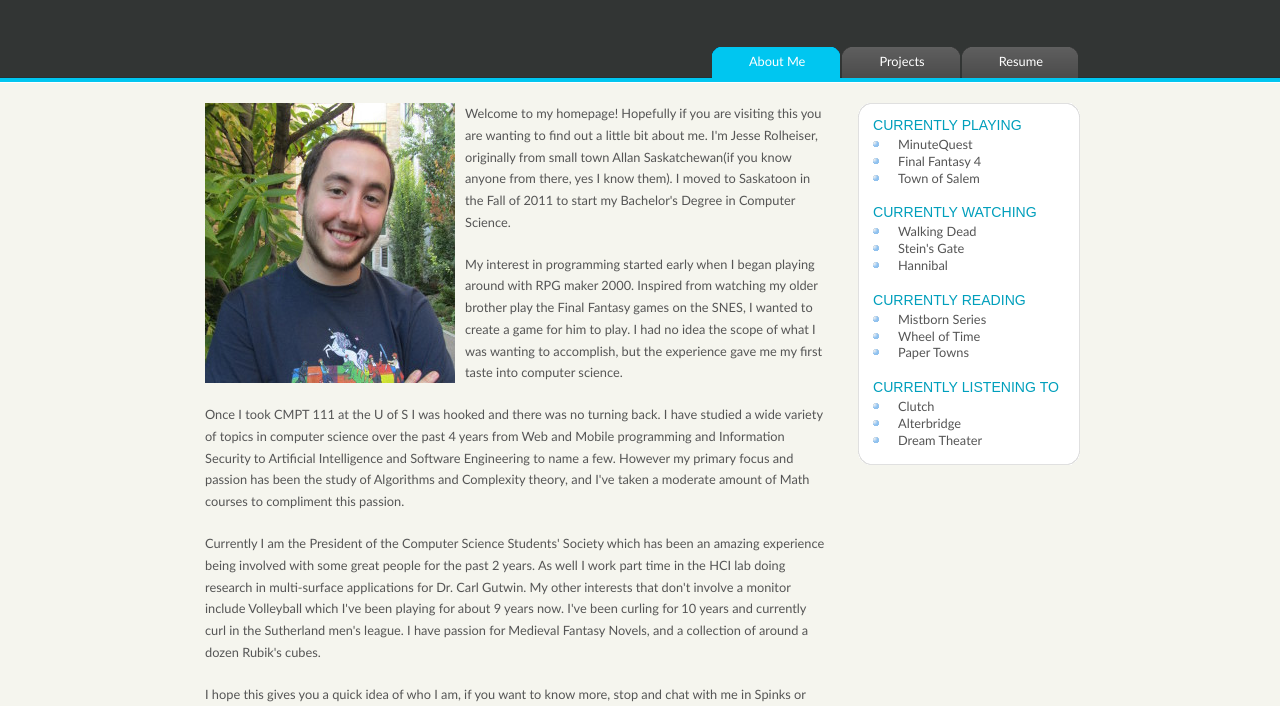
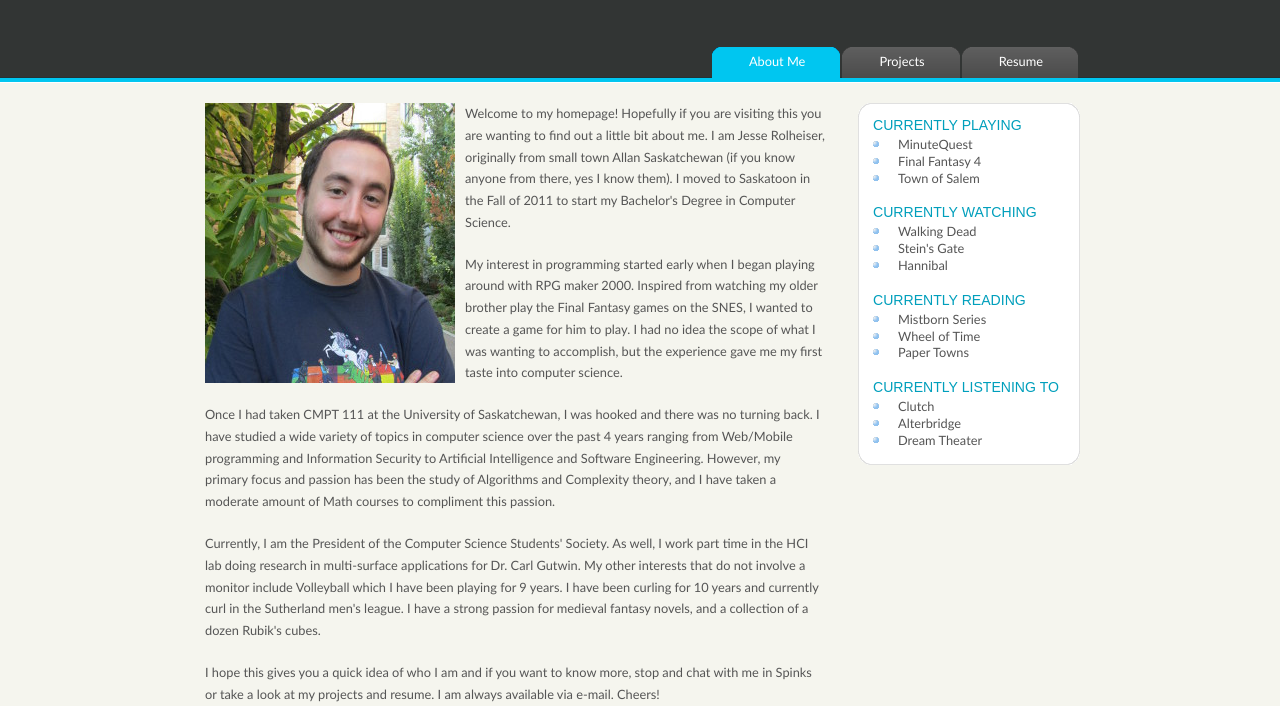
Before and after one commit to jlr297/HomePage, a plain HTML site: page index.html in a window 1280 px wide. Shown: the part 94-800 px from the top of the page. Drawn offline with Linux system fonts and the light colour scheme.

Commit message:
Grammar, Projects Pics, Tab bar icon. v1.0

```diff
--- a/index.html
+++ b/index.html
@@ -5,6 +5,7 @@
 	<meta name="description" content="Homepage for Jesse Rolheiser" />
 	<meta name="keywords" content="jesse, rolheiser, jesse rolheiser, jlr297"/>
 	<link rel="stylesheet" type="text/css" href="css/style.css" />
+  <link rel="shortcut icon" href="Images/Icon.ico" >
 </head>
 
 <body>
@@ -68,8 +69,8 @@
 	    	<span class="left"><img src="Images/jesse.jpg" alt="Pic of Jesse" /></span>
         <p>
           Welcome to my homepage! Hopefully if you are visiting this you are wanting to find
-          out a little bit about me. I'm Jesse Rolheiser, originally from small town Allan
-          Saskatchewan(if you know anyone from there, yes I know them). I moved to Saskatoon in the Fall of
+          out a little bit about me. I am Jesse Rolheiser, originally from small town Allan
+          Saskatchewan (if you know anyone from there, yes I know them). I moved to Saskatoon in the Fall of
           2011 to start my Bachelor's Degree in Computer Science.
         </p>
         <p>
@@ -79,17 +80,17 @@
           but the experience gave me my first taste into computer science.
         </p>
         <p>
-          Once I took CMPT 111 at the U of S I was hooked and there was no turning back. I have studied a wide variety of
-          topics in computer science over the past 4 years from Web and Mobile programming and Information Security to
-          Artificial Intelligence and Software Engineering to name a few. However my primary focus and passion has
-          been the study of Algorithms and Complexity theory, and I've taken a moderate amount of Math courses
+          Once I had taken CMPT 111 at the University of Saskatchewan, I was hooked and there was no turning back. I have studied a wide variety of
+          topics in computer science over the past 4 years ranging from Web/Mobile programming and Information Security to
+          Artificial Intelligence and Software Engineering. However, my primary focus and passion has
+          been the study of Algorithms and Complexity theory, and I have taken a moderate amount of Math courses
           to compliment this passion.
         </p>
         <p>
-          Currently I am the President of the Computer Science Students' Society which has been an amazing experience being involved with some great people for the past 2 years. As well I work part time in the HCI lab doing research in multi-surface applications for Dr. Carl Gutwin. My other interests that don't involve a monitor include Volleyball which I've been playing for about 9 years now. I've been curling for 10 years and currently curl in the Sutherland men's league. I have passion for Medieval Fantasy Novels, and a collection of around a dozen Rubik's cubes.
+          Currently, I am the President of the Computer Science Students' Society. As well, I work part time in the HCI lab doing research in multi-surface applications for Dr. Carl Gutwin. My other interests that do not involve a monitor include Volleyball which I have been playing for 9 years. I have been curling for 10 years and currently curl in the Sutherland men's league. I have a strong passion for medieval fantasy novels, and a collection of a dozen Rubik's cubes.
         </p>
         <p>
-          I hope this gives you a quick idea of who I am, if you want to know more, stop and chat with me in Spinks or take a look at my Projects and Resume. I am always available via e-mail. Cheers!
+          I hope this gives you a quick idea of who I am and if you want to know more, stop and chat with me in Spinks or take a look at my projects and resume. I am always available via e-mail. Cheers!
         </p>
 
 	    </div>
```
Also changed, not shown: projects.html (+9 -5 lines), resume.html (+2 -1 lines), Images/Hermes.png (added), Images/Icon.ico (added), Images/Icon.png (added), 1 other file.
